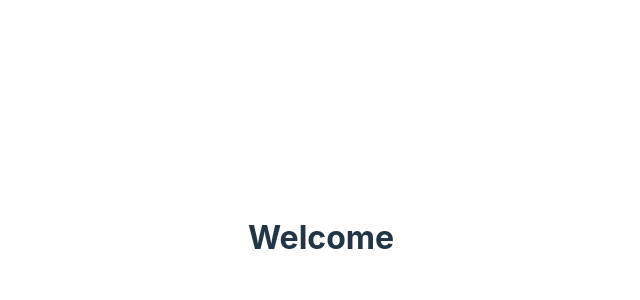
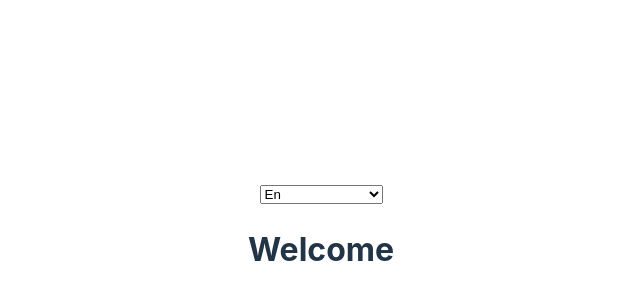
Before and after one commit to datata/i18n-react-example, a React (Vite) app: page / in a window 1280 px wide. Shown: the part 162-462 px from the top of the page, without its empty margins (319-959 px from the left). Built offline with nearby package versions, Linux system fonts and the light colour scheme.

Commit message:
feat: i18n working

```diff
--- a/package.json
+++ b/package.json
@@ -10,8 +10,10 @@
     "preview": "vite preview"
   },
   "dependencies": {
+    "i18next": "^23.10.1",
     "react": "^18.2.0",
-    "react-dom": "^18.2.0"
+    "react-dom": "^18.2.0",
+    "react-i18next": "^14.1.0"
   },
   "devDependencies": {
     "@types/react": "^18.2.66",
--- a/src/App.tsx
+++ b/src/App.tsx
@@ -1,10 +1,29 @@
+import { useTranslation } from 'react-i18next';
+import { useState } from 'react';
 import './App.css'
 
 function App() {
+  const { t, i18n } = useTranslation();
+  const [selectedLanguage, setSelectedLanguage] = useState("en");
+
+  const selectLanguageHandler = (e: any) => {
+    const selectedLanguage = e.target.value
+    setSelectedLanguage(selectedLanguage);
+
+    i18n.changeLanguage(selectedLanguage)
+  }
+
   return (
     <>
       <div>
-        <h1>Welcome</h1>
+        <header>
+          <select onChange={selectLanguageHandler} name="Select Language" id="" value={selectedLanguage}>
+            <option value="Select Language">Select Language</option>
+            <option value="es">Es</option>
+            <option value="en">En</option>
+          </select>
+        </header>
+        <h1>{t('welcome')}</h1>
       </div>
     </>
   )
--- a/src/main.tsx
+++ b/src/main.tsx
@@ -2,9 +2,36 @@ import React from 'react'
 import ReactDOM from 'react-dom/client'
 import App from './App.tsx'
 import './index.css'
+import { I18nextProvider, initReactI18next } from 'react-i18next';
+import i18n from 'i18next';
+import i18next from 'i18next';
+
+i18n
+  .use(initReactI18next) // passes i18n down to react-i18next
+  .init({resources: {
+      en: {
+        translation: {
+          "welcome": "Welcome"
+        }
+      },
+      es: {
+        translation: {
+          "welcome": "Bienvenidos"
+        }
+      }
+    },
+    lng: "en",
+    fallbackLng: "en",
+
+    interpolation: {
+      escapeValue: false
+    }
+  });
 
 ReactDOM.createRoot(document.getElementById('root')!).render(
   <React.StrictMode>
-    <App />
+    <I18nextProvider i18n={i18next}>
+      <App />
+    </I18nextProvider>
   </React.StrictMode>,
 )
```
Also changed, not shown: 1 other file (tests, documents, lock files or other folders).
